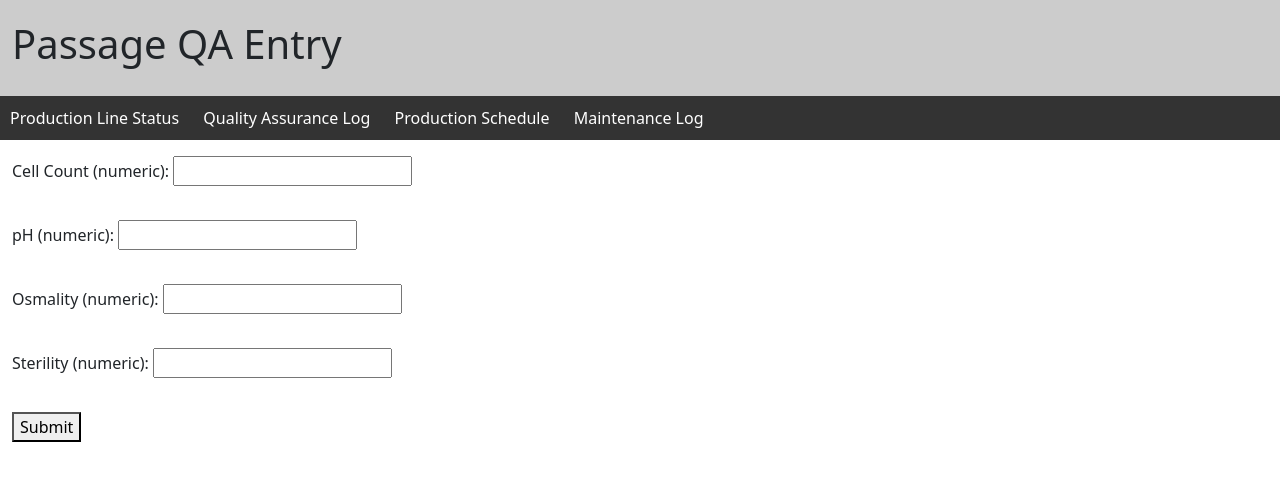
After one commit to alexanderQuinn1/CS356, a Flask app: page /passage-qa-entry in a window 1280 px wide. The commit adds this page. Shown: the top 481 px of the page. Run offline with Flask 3, Linux system fonts and the light colour scheme; parts of the project's set-up code (start-up, migrations or seed data) failed here and were passed over.

Commit message:
wip QA entry and bug fix

```diff
--- a/app.py
+++ b/app.py
@@ -9,7 +9,7 @@ import models.flask_monitor as flask_monitor
 
 app = Flask(__name__)
 
-
+# Main Navigation #
 @app.route('/')
 def run_app():
     return redirect('/prod-line-monitor/A')
@@ -36,14 +36,15 @@ def run_maintenance_log():
     return render_template('maintenance-log.html', heading="Maintenance Log")
 
 
-@app.route('/qa-entry', methods=['GET', 'POST'])
-def run_quality_assurance_entry():
-    heading = 'Enter QA Test Data'
+# Data Entry End-Points #
+@app.route('/passage-qa-entry', methods=['GET', 'POST'])
+def render_passage_qa_entry_screen():
+    heading = 'Passage QA Entry'
     if request.method == 'GET':
-        return render_template('qa-entry.html', heading=heading)
+        return render_template('passage-qa-entry.html', heading=heading)
     else:
-        response = qa.save_qa(request.form)
-        return render_template('qa-entry.html', heading=heading, response=response)
+        # TODO response = passage_qa.add(request.form)
+        return render_template('passageqa-entry.html', heading=heading)
 
 
 @app.route('/maintenance-entry', methods=['GET', 'POST'])
--- a/prod_line_monitor_processor.py
+++ b/prod_line_monitor_processor.py
@@ -21,7 +21,6 @@ def render_prod_activity(heading, prod_line):
         return render_template('prod-line-maintenance.html', heading=heading, prod_line=prod_line, maintenance=m)
 
 
-
 def render_batch_manufacture(heading, prod_line, prod_activity):
     b = batch.get_batch_by_prod_schedule(prod_activity['id'])
     product = product_type.get_product(b['prod_type'])
@@ -31,7 +30,7 @@ def render_batch_manufacture(heading, prod_line, prod_activity):
 
     if stage_type == 'expansion':
         f = flask_monitor.get(b['batch_no'], b['current_stage'])
-        return render_template('prod-line-monitor.html', heading=heading, prod_line=prod_line, stages=stages,
+        return render_template('prod-line-batch-monitor.html', heading=heading, prod_line=prod_line, stages=stages,
                                batch=b, expansion_monitor=f, product=product)
     elif stage_type == 'passage':
         p = passage_monitor.get(b['batch_no'], b['current_stage'])
--- a/templates/passage-monitor.html
+++ b/templates/passage-monitor.html
@@ -39,6 +39,6 @@
 
 <script>
     function addQA() {
-        window.location.href = '/qa-entry'
+        window.location.href = '/passage-qa-entry'
     }
 </script>
--- /dev/null
+++ b/templates/passage-qa-entry.html
@@ -0,0 +1,32 @@
+{% extends 'base.html' %}
+{% block content %}
+<form action="/update_passage_qa/{{prod_line}}/{{batch_no}}/{{passage_id}}" method="post">
+    <div class="form-group">
+        <label for="cell-count">Cell Count (numeric):</label>
+        <input type="number" id="cell-count" name="cell-count" required><br><br>
+    </div>
+
+    <div class="form-group">
+        <label for="pH">pH (numeric):</label>
+        <input type="number" id="pH" name="pH" required><br><br>
+    </div>
+
+    <div class="form-group">
+        <label for="osmality">Osmality (numeric):</label>
+        <input type="number" id="osmality" name="osmality" required><br><br>
+    </div>
+
+    <div class="form-group">
+        <label for="sterility">Sterility (numeric):</label>
+        <input type="number" id="sterility" name="sterility" required><br><br>
+    </div>
+
+    <div>
+        <button type="submit">Submit</button>
+    </div>
+
+</form>
+{% if form_validation %}
+<div>{{ form_validation }}</div>
+{% endif %}
+{% endblock %}
```
Also changed, not shown: templates/qa-entry.html (deleted, +0 -30 lines).
